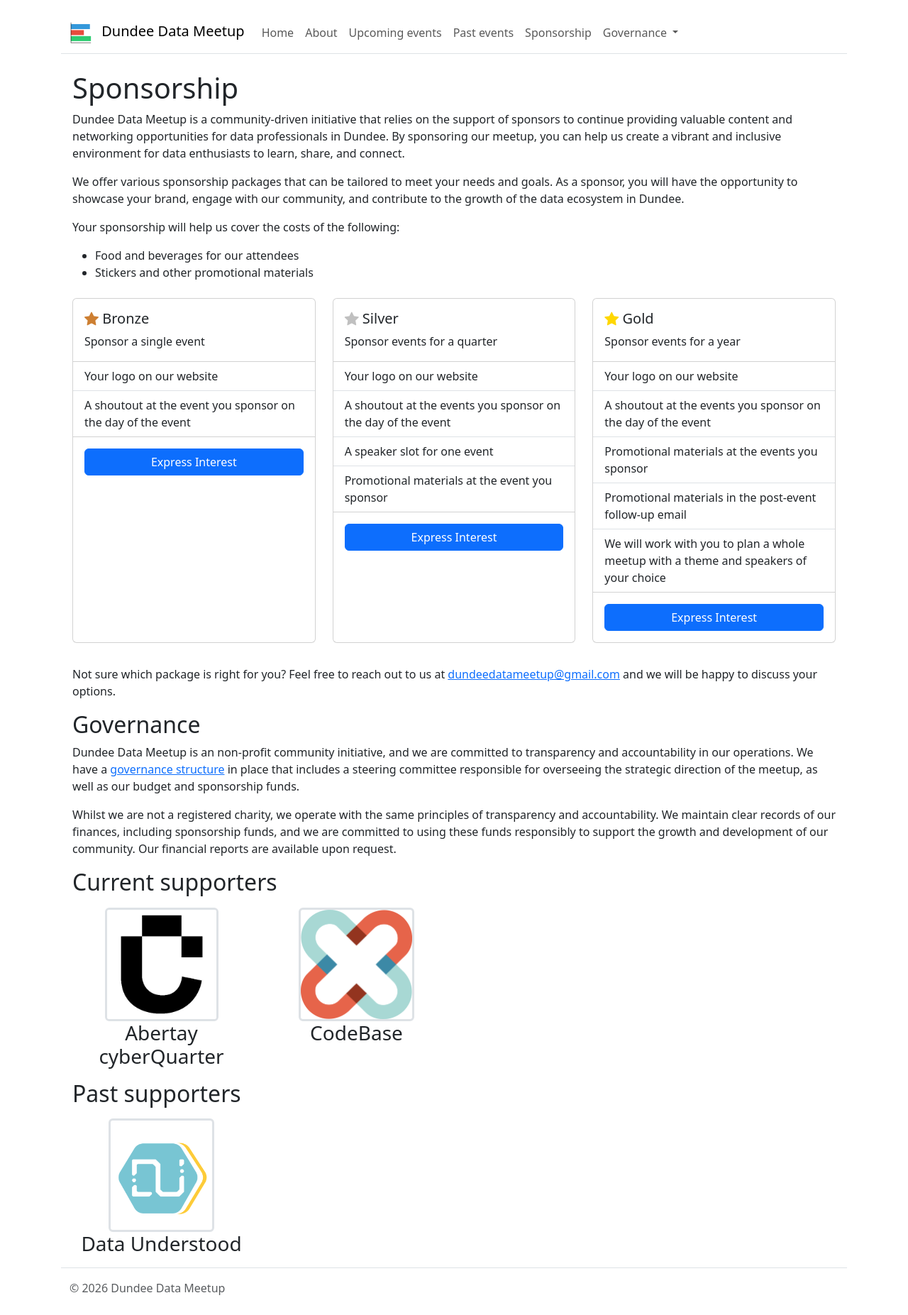
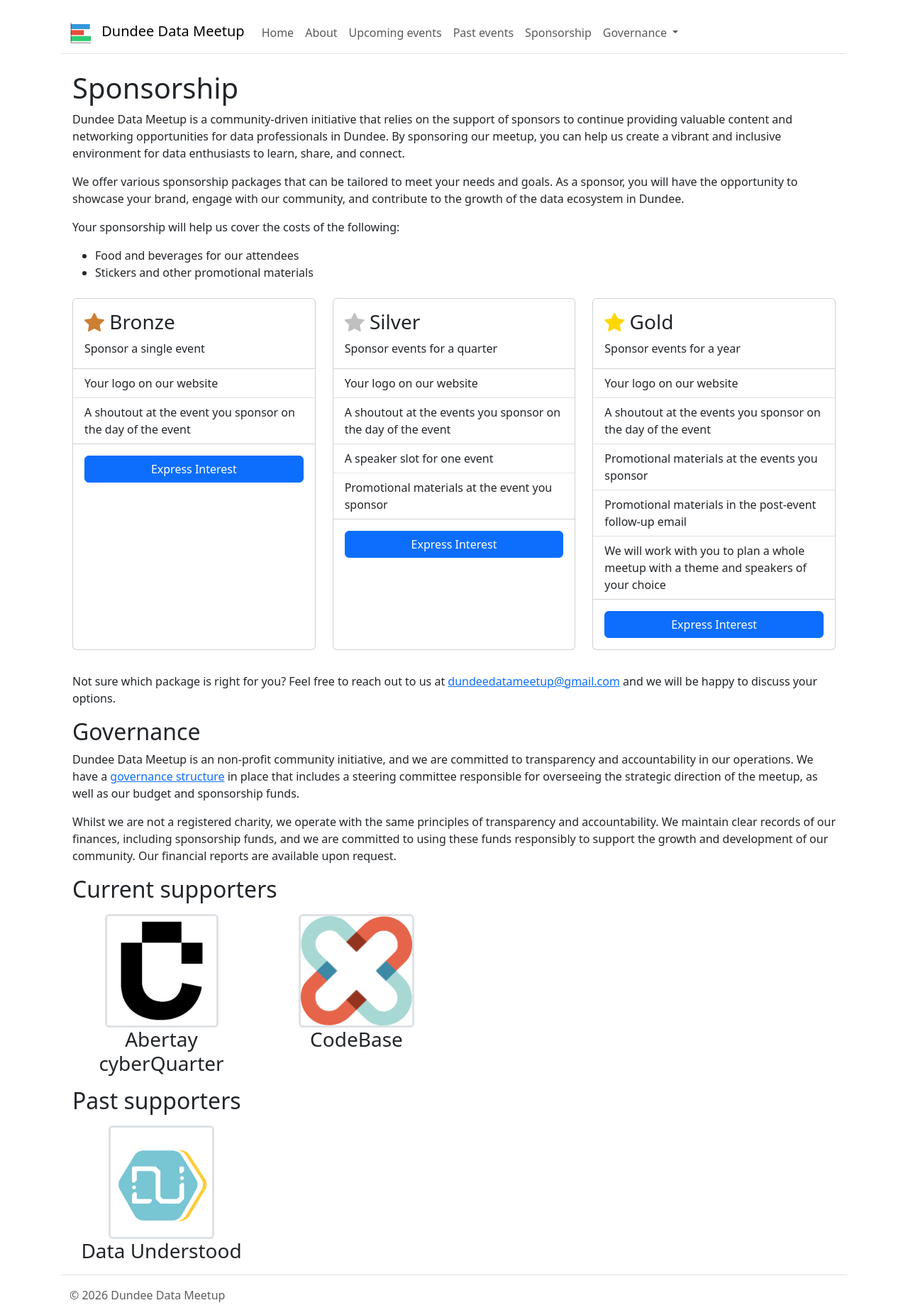
Before and after one commit to DundeeDataMeetup/dundeedatameetup.github.io, a Jekyll site: the page built from sponsorship.html, in a window 1280 px wide. Shown: the whole page at 71% size. Built offline with Jekyll 4.4.1, drawn with Linux system fonts in a browser that asks for light colours.

Commit message:
chore: Update styling

```diff
--- a/sponsorship.html
+++ b/sponsorship.html
@@ -22,7 +22,7 @@ description: Information about sponsoring Dundee Data Meetup
   <div class="col mb-4">
     <div class="card h-100">
       <div class="card-body flex-grow-0">
-        <h5 class="card-title"><i class="bi bi-star-fill" style="color: {{ package.iconColour }}"></i> {{ package.name }}</h5>
+        <h2 class="card-title fs-3"><i class="bi bi-star-fill" style="color: {{ package.iconColour }}"></i> {{ package.name }}</h2>
         <p class="card-text">{{ package.tagline }}</p>
       </div>
       <ul class="list-group list-group-flush">
```
